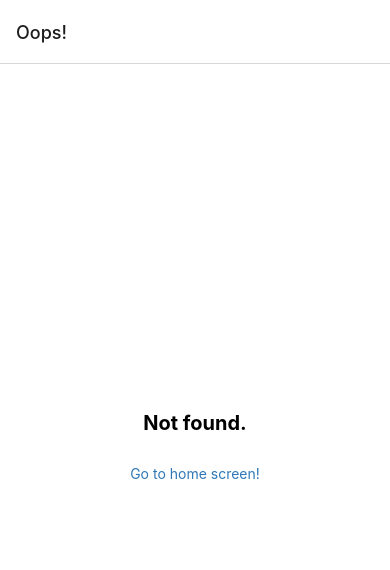
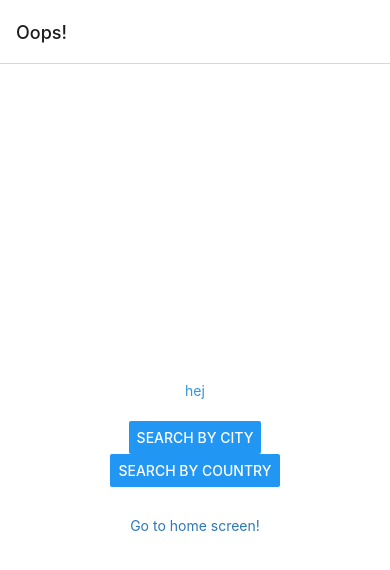
Before and after one commit to tarikpo/CityPop, a React Native app: screen /Home in a window 390 px wide. Before the commit this address had no page. Shown: the top 570 px of the page. Built offline with nearby package versions, Linux system fonts and the light colour scheme.

Commit message:
Screens setup

```diff
--- /dev/null
+++ b/components/ScreenTitle.tsx
@@ -0,0 +1,26 @@
+import React from 'react';
+import {StyleSheet} from 'react-native';
+
+import Colors from '../constants/Colors';
+import {Text, View} from './Themed';
+
+export default function ScreenTitle({title}: { title: string }) {
+    return (
+        <View style={styles.container}>
+            <Text style={styles.title} lightColor={Colors.light.tint}>
+                {title}
+            </Text>
+        </View>
+    );
+}
+
+const styles = StyleSheet.create({
+    container: {
+        alignItems: 'center',
+        marginHorizontal: 50,
+        padding:15,
+    },
+    title: {
+        marginVertical: 7,
+    },
+});
--- a/navigation/index.tsx
+++ b/navigation/index.tsx
@@ -9,7 +9,11 @@ import { NavigationContainer, DefaultTheme, DarkTheme } from '@react-navigation/
 import { createNativeStackNavigator } from '@react-navigation/native-stack';
 import * as React from 'react';
 import { ColorSchemeName, Pressable } from 'react-native';
-import NotFoundScreen from '../screens/NotFoundScreen';
+import Home from '../screens/Home';
+import City from '../screens/City';
+import CountryCities from '../screens/CountryCities';
+import SearchCity from '../screens/SearchCity';
+import SearchCountry from '../screens/SearchCountry';
 import { MainStackParamList } from '../types';
 import LinkingConfiguration from './LinkingConfiguration';
 
@@ -30,7 +34,11 @@ const Stack = createNativeStackNavigator<MainStackParamList>();
 function MainNavigator() {
   return (
     <Stack.Navigator>
-      <Stack.Screen name="NotFound" component={NotFoundScreen} options={{ title: 'Oops!' }} />
+      <Stack.Screen name="Home" component={Home} options={{ title: 'Oops!' }} />
+      <Stack.Screen name="SearchCity" component={SearchCity} options={{ title: 'Oops!' }} />
+      <Stack.Screen name="SearchCountry" component={SearchCountry} options={{ title: 'Oops!' }} />
+      <Stack.Screen name="CountryCities" component={CountryCities} options={{ title: 'Oops!' }} />
+      <Stack.Screen name="City" component={City} options={{ title: 'Oops!' }} />
 
     </Stack.Navigator>
   );
--- /dev/null
+++ b/screens/City.tsx
@@ -0,0 +1,37 @@
+import * as React from 'react';
+import { StyleSheet, TouchableOpacity } from 'react-native';
+import { Text, View } from '../components/Themed';
+
+import { MainStackScreenProps } from '../types';
+
+export default function NotFoundScreen({ navigation }: MainStackScreenProps<'City'>) {
+    return (
+        <View style={styles.container}>
+            <Text style={styles.title}>City.</Text>
+            <TouchableOpacity onPress={() => navigation.navigate('Home')} style={styles.link}>
+                <Text style={styles.linkText}>Go to home screen!</Text>
+            </TouchableOpacity>
+        </View>
+    );
+}
+
+const styles = StyleSheet.create({
+    container: {
+        flex: 1,
+        alignItems: 'center',
+        justifyContent: 'center',
+        padding: 20,
+    },
+    title: {
+        fontSize: 20,
+        fontWeight: 'bold',
+    },
+    link: {
+        marginTop: 15,
+        paddingVertical: 15,
+    },
+    linkText: {
+        fontSize: 14,
+        color: '#2e78b7',
+    },
+});
--- /dev/null
+++ b/screens/CountryCities.tsx
@@ -0,0 +1,37 @@
+import * as React from 'react';
+import { StyleSheet, TouchableOpacity } from 'react-native';
+import { Text, View } from '../components/Themed';
+
+import { MainStackScreenProps } from '../types';
+
+export default function NotFoundScreen({ navigation }: MainStackScreenProps<'CountryCities'>) {
+    return (
+        <View style={styles.container}>
+            <Text style={styles.title}>Not found.</Text>
+            <TouchableOpacity onPress={() => navigation.navigate('City')} style={styles.link}>
+                <Text style={styles.linkText}>Go to home screen!</Text>
+            </TouchableOpacity>
+        </View>
+    );
+}
+
+const styles = StyleSheet.create({
+    container: {
+        flex: 1,
+        alignItems: 'center',
+        justifyContent: 'center',
+        padding: 20,
+    },
+    title: {
+        fontSize: 20,
+        fontWeight: 'bold',
+    },
+    link: {
+        marginTop: 15,
+        paddingVertical: 15,
+    },
+    linkText: {
+        fontSize: 14,
+        color: '#2e78b7',
+    },
+});
--- /dev/null
+++ b/screens/Home.tsx
@@ -0,0 +1,46 @@
+import * as React from 'react';
+import {Button, StyleSheet, TouchableOpacity} from 'react-native';
+import { Text, View } from '../components/Themed';
+import ScreenTitle from '../components/ScreenTitle';
+
+import { MainStackScreenProps } from '../types';
+
+export default function NotFoundScreen({ navigation }: MainStackScreenProps<'Home'>) {
+    return (
+        <View style={styles.container}>
+            <ScreenTitle title={"hej"}/>
+            <Button title={"search by city"} onPress={() => navigation.navigate('SearchCity')}></Button>
+            <Button title={"search by country"} onPress={countryPressed}></Button>
+            <TouchableOpacity onPress={() => navigation.navigate('SearchCity')} style={styles.link}>
+                <Text style={styles.linkText}>Go to home screen!</Text>
+            </TouchableOpacity>
+        </View>
+    );
+}
+
+function cityPressed (){
+}
+function countryPressed (){
+
+}
+
+const styles = StyleSheet.create({
+    container: {
+        flex: 1,
+        alignItems: 'center',
+        justifyContent: 'center',
+        padding: 20,
+    },
+    title: {
+        fontSize: 20,
+        fontWeight: 'bold',
+    },
+    link: {
+        marginTop: 15,
+        paddingVertical: 15,
+    },
+    linkText: {
+        fontSize: 14,
+        color: '#2e78b7',
+    },
+});
--- a/screens/NotFoundScreen.tsx
+++ /dev/null
@@ -1,37 +0,0 @@
-import * as React from 'react';
-import { StyleSheet, TouchableOpacity } from 'react-native';
-import { Text, View } from '../components/Themed';
-
-import { RootStackScreenProps } from '../types';
-
-export default function NotFoundScreen({ navigation }: RootStackScreenProps<'NotFound'>) {
-  return (
-    <View style={styles.container}>
-      <Text style={styles.title}>Not found.</Text>
-      <TouchableOpacity onPress={() => navigation.navigate('Test')} style={styles.link}>
-        <Text style={styles.linkText}>Go to home screen!</Text>
-      </TouchableOpacity>
-    </View>
-  );
-}
-
-const styles = StyleSheet.create({
-  container: {
-    flex: 1,
-    alignItems: 'center',
-    justifyContent: 'center',
-    padding: 20,
-  },
-  title: {
-    fontSize: 20,
-    fontWeight: 'bold',
-  },
-  link: {
-    marginTop: 15,
-    paddingVertical: 15,
-  },
-  linkText: {
-    fontSize: 14,
-    color: '#2e78b7',
-  },
-});
--- /dev/null
+++ b/screens/SearchCity.tsx
@@ -0,0 +1,37 @@
+import * as React from 'react';
+import { StyleSheet, TouchableOpacity } from 'react-native';
+import { Text, View } from '../components/Themed';
+
+import { MainStackScreenProps } from '../types';
+
+export default function NotFoundScreen({ navigation }: MainStackScreenProps<'SearchCity'>) {
+    return (
+        <View style={styles.container}>
+            <Text style={styles.title}>Search City.</Text>
+            <TouchableOpacity onPress={() => navigation.navigate('City')} style={styles.link}>
+                <Text style={styles.linkText}>Go to home screen!</Text>
+            </TouchableOpacity>
+        </View>
+    );
+}
+
+const styles = StyleSheet.create({
+    container: {
+        flex: 1,
+        alignItems: 'center',
+        justifyContent: 'center',
+        padding: 20,
+    },
+    title: {
+        fontSize: 20,
+        fontWeight: 'bold',
+    },
+    link: {
+        marginTop: 15,
+        paddingVertical: 15,
+    },
+    linkText: {
+        fontSize: 14,
+        color: '#2e78b7',
+    },
+});
--- /dev/null
+++ b/screens/SearchCountry.tsx
@@ -0,0 +1,37 @@
+import * as React from 'react';
+import { StyleSheet, TouchableOpacity } from 'react-native';
+import { Text, View } from '../components/Themed';
+
+import { MainStackScreenProps } from '../types';
+
+export default function NotFoundScreen({ navigation }: MainStackScreenProps<'SearchCountry'>) {
+    return (
+        <View style={styles.container}>
+            <Text style={styles.title}>Not found.</Text>
+            <TouchableOpacity onPress={() => navigation.navigate('CountryCities')} style={styles.link}>
+                <Text style={styles.linkText}>Go to home screen!</Text>
+            </TouchableOpacity>
+        </View>
+    );
+}
+
+const styles = StyleSheet.create({
+    container: {
+        flex: 1,
+        alignItems: 'center',
+        justifyContent: 'center',
+        padding: 20,
+    },
+    title: {
+        fontSize: 20,
+        fontWeight: 'bold',
+    },
+    link: {
+        marginTop: 15,
+        paddingVertical: 15,
+    },
+    linkText: {
+        fontSize: 14,
+        color: '#2e78b7',
+    },
+});
--- a/types.tsx
+++ b/types.tsx
@@ -14,7 +14,11 @@ declare global {
 }
 
 export type MainStackParamList = {
-  NotFound: undefined;
+  Home: undefined;
+  City: undefined;
+  CountryCities: undefined;
+  SearchCity: undefined;
+  SearchCountry: undefined;
 
 };
 
```
Also changed, not shown: screens/ModalScreen.tsx (deleted, +0 -36 lines), screens/TabOneScreen.tsx (deleted, +0 -33 lines), screens/TabTwoScreen.tsx (deleted, +0 -32 lines).
